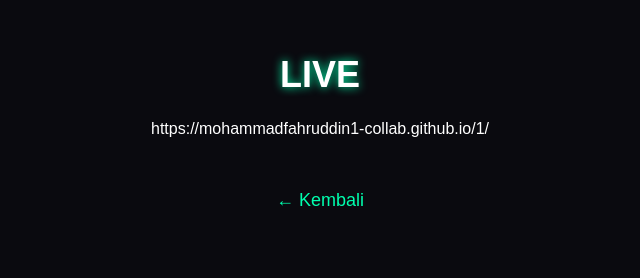
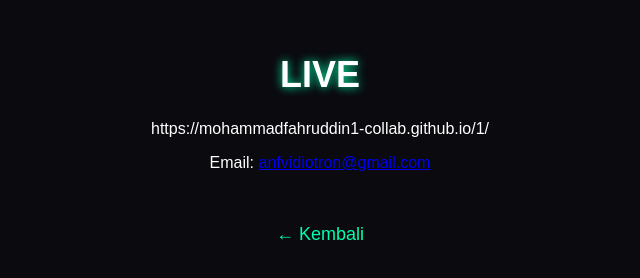
Before and after one commit to mohammadfahruddin1-collab/film, a plain HTML site: page live.html in a window 1280 px wide. Shown: the whole page, without its empty margins (320-960 px from the left). Drawn offline with Linux system fonts and the light colour scheme.

Commit message:
Update live.html

```diff
--- a/live.html
+++ b/live.html
@@ -33,6 +33,7 @@
 
     <!-- Masukkan link live stream di sini -->
     <p>https://mohammadfahruddin1-collab.github.io/1/</p>
+    <p>Email: <a href="https://mohammadfahruddin1-collab.github.io/1/">anfvidiotron@gmail.com</a></p>
 
     <br><br>
     <a class="back" href="index.html">← Kembali</a>
```
